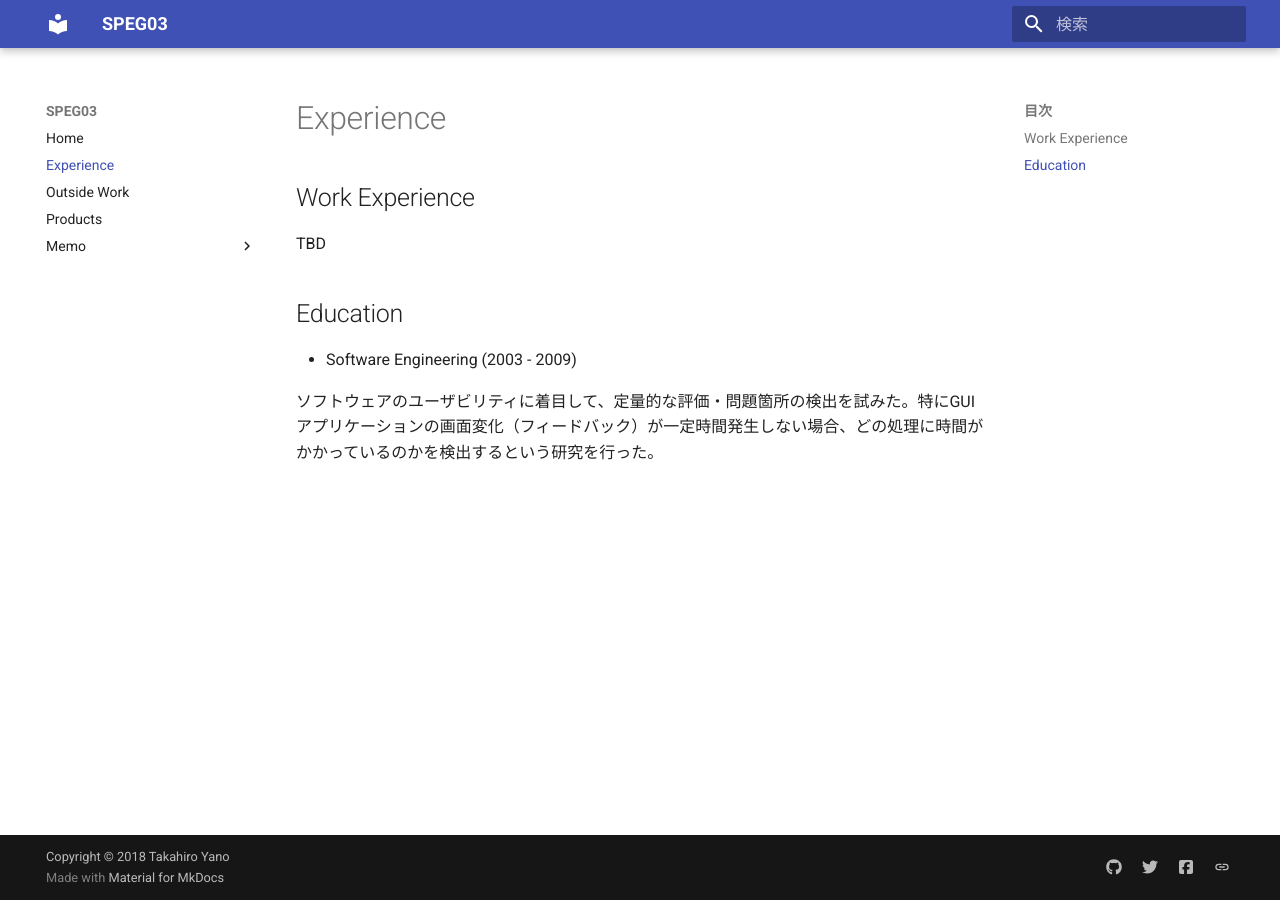
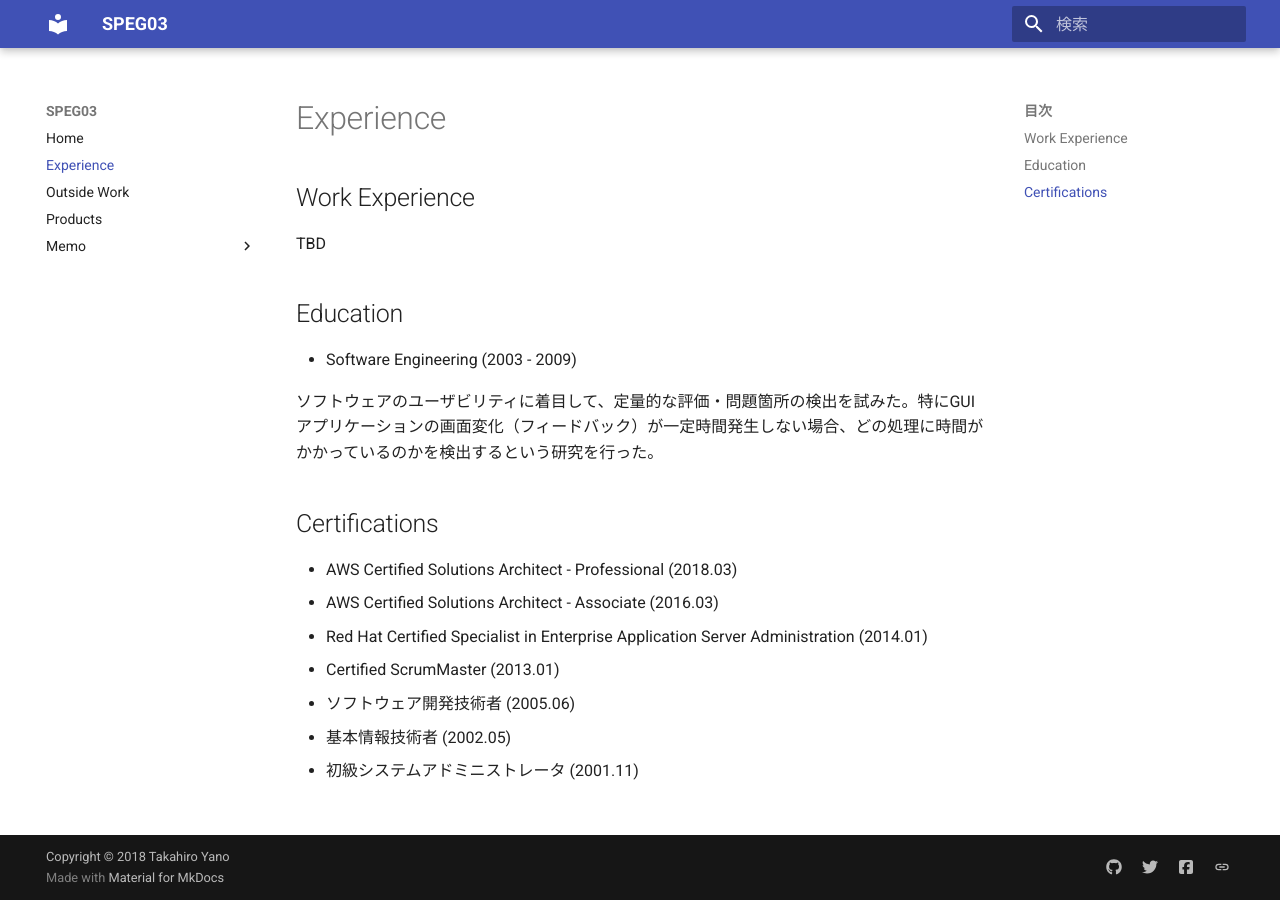
Before and after one commit to speg03/sp3.dev, an MkDocs documentation site: the page built from docs/experience.md, in a window 1280 px wide. Built offline with MkDocs 1.6.1 and Material for MkDocs 9.7.7, drawn with Linux system fonts in a browser that asks for light colours.

Commit message:
:speech_balloon: Update certifications

```diff
--- a/docs/experience.md
+++ b/docs/experience.md
@@ -9,3 +9,13 @@ TBD
 * Software Engineering (2003 - 2009)
 
 ソフトウェアのユーザビリティに着目して、定量的な評価・問題箇所の検出を試みた。特にGUIアプリケーションの画面変化（フィードバック）が一定時間発生しない場合、どの処理に時間がかかっているのかを検出するという研究を行った。
+
+## Certifications
+
+* AWS Certified Solutions Architect - Professional (2018.03)
+* AWS Certified Solutions Architect - Associate (2016.03)
+* Red Hat Certified Specialist in Enterprise Application Server Administration (2014.01)
+* Certified ScrumMaster (2013.01)
+* ソフトウェア開発技術者 (2005.06)
+* 基本情報技術者 (2002.05)
+* 初級システムアドミニストレータ (2001.11)
```
Also changed, not shown: docs/index.md (+0 -5 lines).
